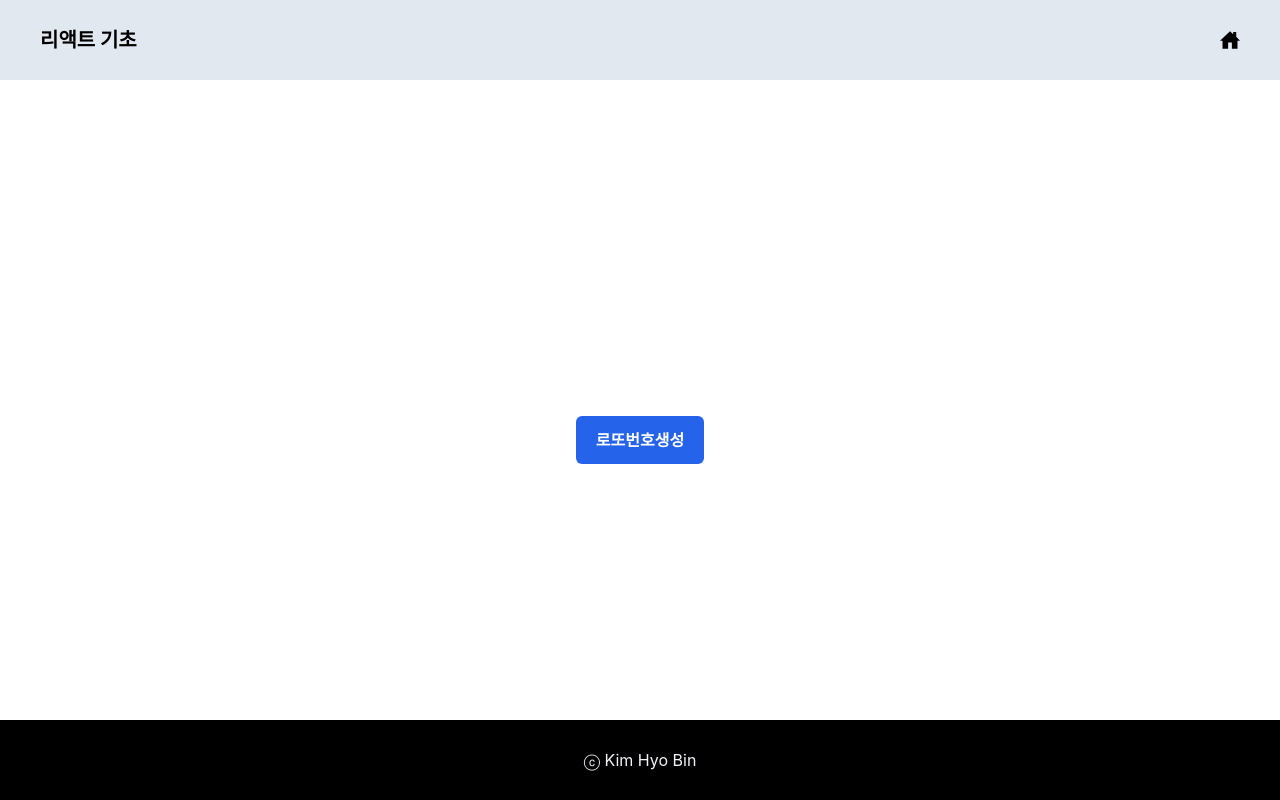
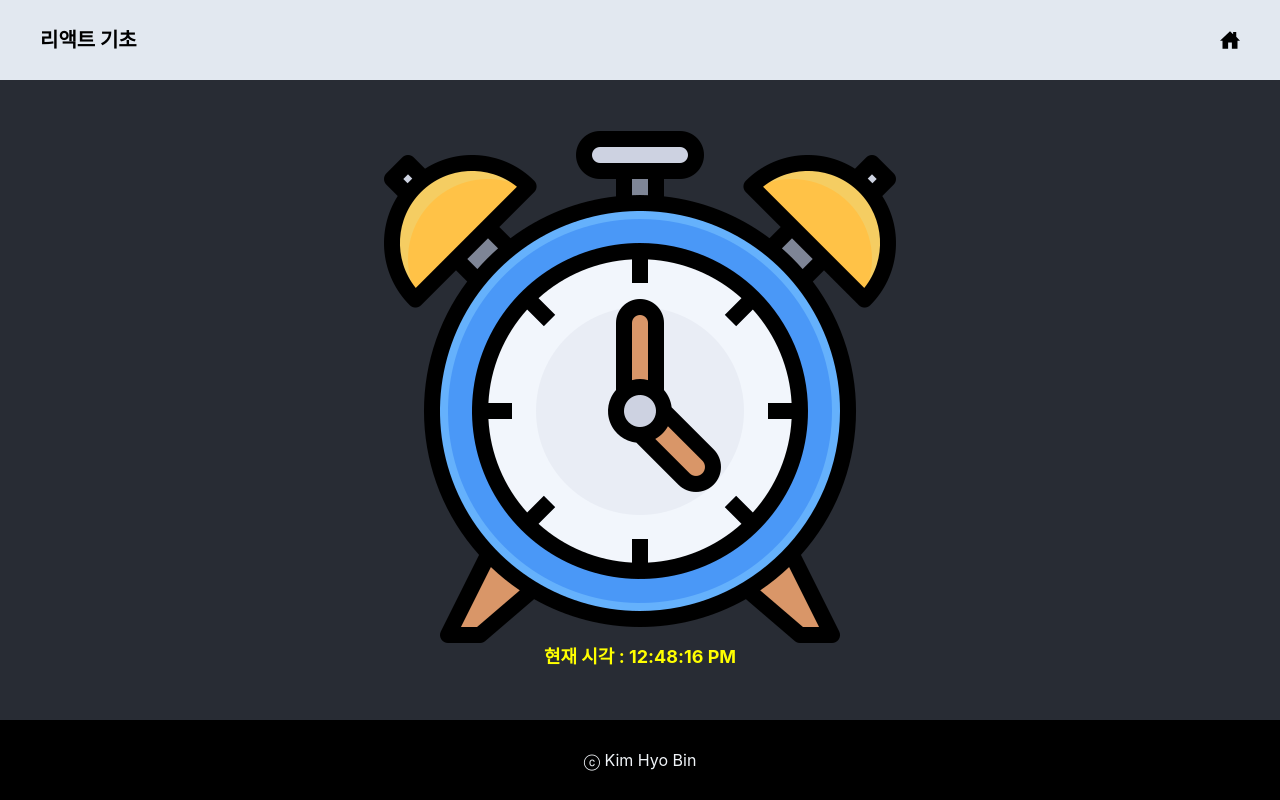
Before and after one commit to hxxbkk/basicapp, a React (Create React App) app: page / in a window 1280 px wide. Built offline with nearby package versions, Linux system fonts and the light colour scheme.

Commit message:
useEffect

```diff
--- /dev/null
+++ b/src/02/MyClock.css
@@ -0,0 +1,30 @@
+.c1 {
+  width: 100%;
+  height: 100%;
+
+  display: flex;
+  flex-direction: column;
+  justify-content: center;
+  align-items: center;
+
+  background-color: #282c34;
+}
+
+.c2,
+.c3 {
+  display: flex;
+  justify-content: center;
+  align-items: center;
+}
+
+.c2 {
+  width: 100%;
+  height: 80%;
+}
+
+.c3 {
+  width: 100%;
+  height: 20%;
+
+  color: white;
+}
--- a/src/02/MyClock.js
+++ b/src/02/MyClock.js
@@ -1,11 +1,12 @@
 import MyClockImage from './MyClockImage';
 import MyClockTime from './MyClockTime';
+import './MyClock.css';
 function MyClock() {
   return (
-    <>
+    <div className="c1">
       <MyClockImage />
       <MyClockTime />
-    </>
+    </div>
   );
 }
 
--- a/src/02/MyClockImage.js
+++ b/src/02/MyClockImage.js
@@ -1,7 +1,7 @@
 import clock from './clock.png';
 function MyClockImage() {
   return (
-    <div>
+    <div className="c2">
       <img src={clock} alt="clock" />
     </div>
   );
--- a/src/02/MyClockTime.js
+++ b/src/02/MyClockTime.js
@@ -1,4 +1,20 @@
+import styles from './MyClockTime.module.css';
+import { useState, useEffect } from 'react';
+
 function MyClockTime() {
-  return <div>현재 시각 : {new Date().toLocaleTimeString()}</div>;
+  const [ctime, setCtime] = useState(new Date());
+
+  useEffect(() => {
+    const tm = setInterval(() => {
+      setCtime(new Date());
+    }, 1000);
+    return () => {
+      clearInterval(tm);
+    };
+  }, []);
+
+  return (
+    <div className={styles.c3}>현재 시각 : {ctime.toLocaleTimeString()}</div>
+  );
 }
 export default MyClockTime;
--- /dev/null
+++ b/src/02/MyClockTime.module.css
@@ -0,0 +1,5 @@
+.c3 {
+  font-size: large;
+  font-weight: bold;
+  color: yellow;
+}
--- a/src/App.js
+++ b/src/App.js
@@ -1,7 +1,7 @@
 //import logo from './logo.svg';
 import './App.css';
 import { IoHomeSharp } from 'react-icons/io5';
-//import MyClock from './02/MyClock';
+import MyClock from './02/MyClock';
 // import MyDiv1 from './03/MyDiv1';
 //import MyList from './04/MyList';
 import Lotto from './05/Lotto';
@@ -18,7 +18,8 @@
       <main className="grow w-full flex justify-center items-center overflow-y-auto">
         {/* <MyDiv1 /> */}
         {/* <MyList /> */}
-        <Lotto />
+        {/* <Lotto /> */}
+        <MyClock />
       </main>
       {/*grow는 헤더와 푸터 남은 영역 잡는 거 */}
       <footer className="flex justify-center items-center h-20 bg-black text-slate-100">
```
